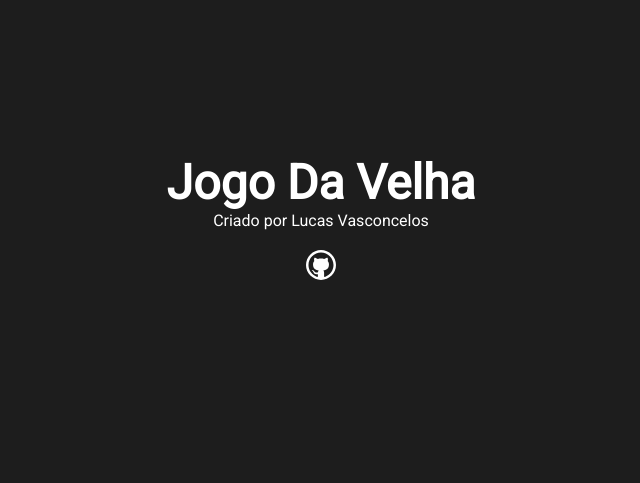
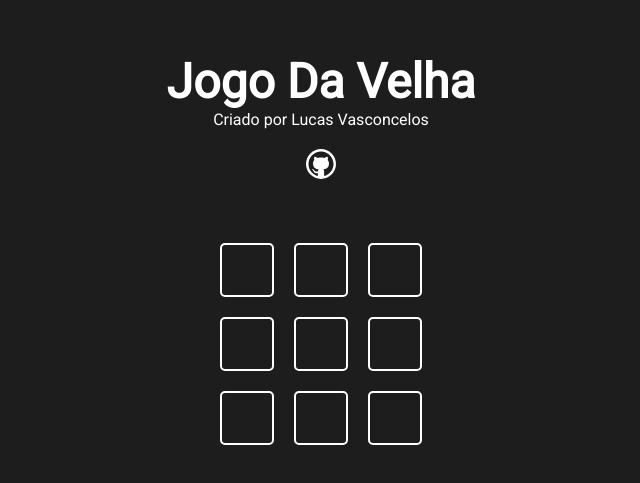
Before and after one commit to LucasVasconcelosDev/Projeto-JogoDaVelha, a Next.js app: page / in a window 1280 px wide. Shown: the part 171-654 px from the top of the page, without its empty margins (319-959 px from the left). Built offline with nearby package versions, Linux system fonts and the light colour scheme.

Commit message:
criado componente Game.

```diff
--- /dev/null
+++ b/src/components/game/Game.jsx
@@ -0,0 +1,20 @@
+import styles from "./Game.module.css"
+import GameOption from "../gameOption/GameOption"
+
+function Game(){
+    return(
+        <div className={styles.game}>
+            <GameOption/>
+            <GameOption/>
+            <GameOption/>
+            <GameOption/>
+            <GameOption/>
+            <GameOption/>
+            <GameOption/>
+            <GameOption/>
+            <GameOption/>
+        </div>
+    )
+}
+
+export default Game
--- /dev/null
+++ b/src/components/game/Game.module.css
@@ -0,0 +1,5 @@
+.game{
+    display: grid;
+    grid-template-columns: repeat(3, 1fr);
+    gap: 20px;
+}
--- /dev/null
+++ b/src/components/gameOption/GameOption.jsx
@@ -0,0 +1,11 @@
+import styles from "./GameOption.module.css"
+
+function GameOption(){
+    return(
+        <div className={styles.gameOption}>
+
+        </div>
+    )
+}
+
+export default GameOption
--- /dev/null
+++ b/src/components/gameOption/GameOption.module.css
@@ -0,0 +1,10 @@
+.gameOption{
+    border: 2px solid white;
+    width: 50px;
+    height: 50px;
+    border-radius: 5px;
+    display: flex;
+    justify-content: center;
+    align-items: center;
+    cursor: pointer;
+}
--- a/src/components/gamepage/GamePage.jsx
+++ b/src/components/gamepage/GamePage.jsx
@@ -1,9 +1,11 @@
 import Header from "../header/Header"
+import Game from "../game/Game"
 
 function GamePage(){
     return(
         <div className="container">
             <Header/>
+            <Game/>
         </div>
     )
 }
```
